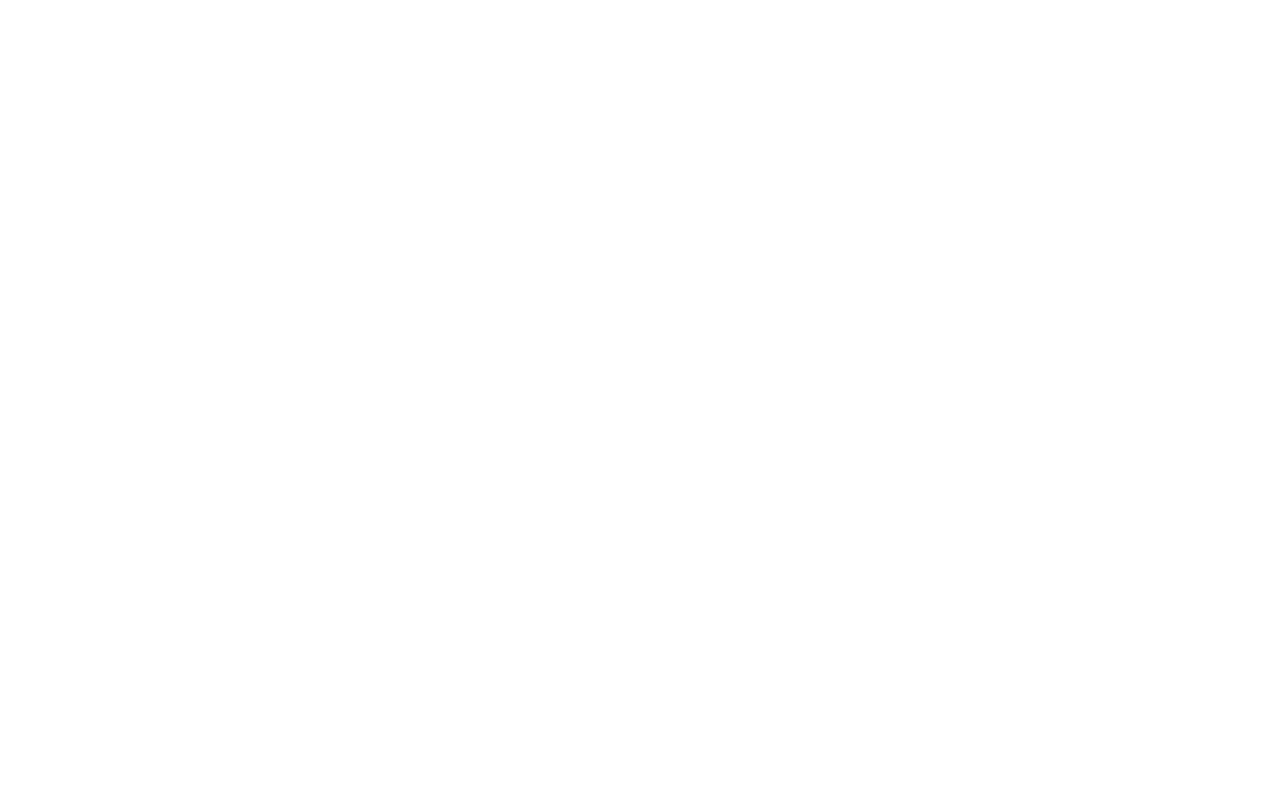
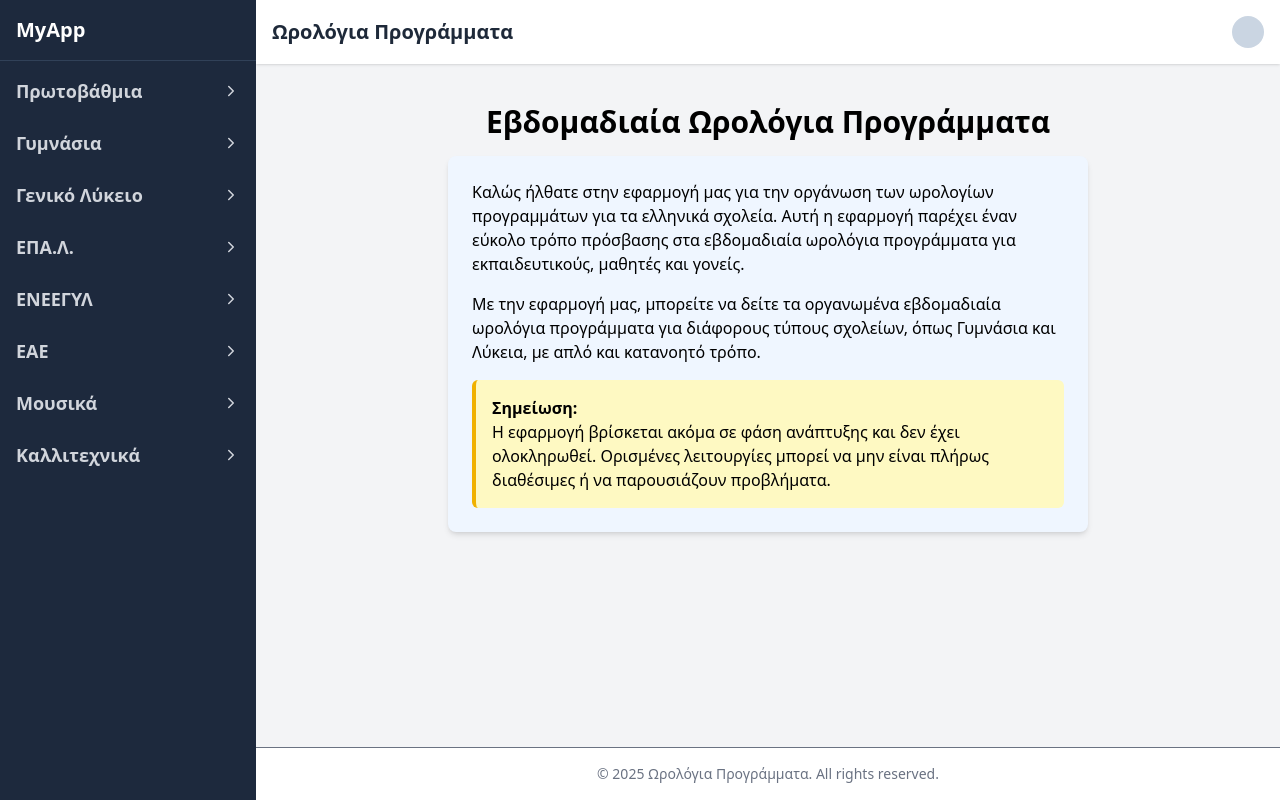
Before and after one commit to tbousiou/greek-schools-timetable, a React (Vite) app: page / in a window 1280 px wide. Built offline with nearby package versions, Linux system fonts and the light colour scheme.

Commit message:
Routing refactor

```diff
--- a/src/App.jsx
+++ b/src/App.jsx
@@ -1,9 +1,5 @@
-import { useState } from 'react'
-import { BrowserRouter as Router, Routes, Route } from 'react-router-dom'
-import Sidebar from './components/Sidebar'
-import Header from './components/Header'
-import Footer from './components/Footer'
-
+import { createBrowserRouter, RouterProvider } from 'react-router-dom';
+import Layout from './components/Layout';
 import Home from './pages/Home'
 
 import Dimotiko from './pages/Dimotiko'
@@ -30,61 +26,34 @@ import LykeioMousiko from './pages/LykeioMousiko'
 import GymnasioKallitexniko from './pages/GymnasioKallitexniko'
 import LykeioKallitexniko from './pages/LykeioKallitexniko'
 
+const router = createBrowserRouter([
+  { path: '/',
+    element: <Layout />,
+    children: [
+      { index: true, element: <Home /> },
+      { path: 'dimotiko', element: <Dimotiko /> },
+      { path: 'nipiagogio', element: <Nipiagogio /> },
+      { path: 'gymnasio-imerisio', element: <GymnasioImerirsio /> },
+      { path: 'gymnasio-esperino', element: <GymnasioEsperino /> },
+      { path: 'lykeio-imerisio', element: <LykeioImerisio /> },
+      { path: 'lykeio-esperino', element: <LykeioEsperino /> },
+      { path: 'epal-imerisio', element: <EpalImerisio /> },
+      { path: 'epal-esperino', element: <EpalEsperino /> },
+      { path: 'epal-protypo', element: <EpalProtypo /> },
+      { path: 'gymnasio-eneegyl', element: <GymnasioEneegyl /> },
+      { path: 'lykeio-eneegyl', element: <LykeioEneegyl /> },
+      { path: 'gymnasio-eae', element: <GymnasioEae /> },
+      { path: 'lykeio-eae', element: <LykeioEae /> },
+      { path: 'gymnasio-mousiko', element: <GymnasioMousiko /> },
+      { path: 'lykeio-mousiko', element: <LykeioMousiko /> },
+      { path: 'gymnasio-kallitexniko', element: <GymnasioKallitexniko /> },
+      { path: 'lykeio-kallitexniko', element: <LykeioKallitexniko /> },
+    ]
+  }
+]);
 
-function App() {
-  const [sidebarOpen, setSidebarOpen] = useState(false)
+export default function App() {
 
-  const toggleSidebar = () => {
-    setSidebarOpen(!sidebarOpen)
-  }
+  return <RouterProvider router={router} />;
 
-  return (
-
-    <div className="flex h-screen bg-gray-100">
-      {/* Sidebar */}
-      <Sidebar sidebarOpen={sidebarOpen} toggleSidebar={toggleSidebar} />
-
-      {/* Main Content */}
-      <div className="flex-1 flex flex-col overflow-hidden">
-        {/* Header */}
-        <Header toggleSidebar={toggleSidebar} />
-
-        {/* Content */}
-        <main className="flex-1 overflow-auto p-6">
-          <Routes>
-            <Route path="/" element={<Home />} />
-            <Route path="/dimotiko" element={<Dimotiko />} />
-            <Route path="/nipiagogio" element={<Nipiagogio />} />
-
-            <Route path="/gymnasio-imerisio" element={<GymnasioImerirsio />} />
-            <Route path="/gymnasio-esperino" element={<GymnasioEsperino />} />
-
-            <Route path="/geniko-lykeio-imerisio" element={<LykeioImerisio />} />
-            <Route path="/geniko-lykeio-esperino" element={<LykeioEsperino />} />
-
-            <Route path="/epal-imerisio" element={<EpalImerisio />} />
-            <Route path="/epal-esperino" element={<EpalEsperino />} />
-            <Route path="/epal-protypo" element={<EpalProtypo />} />
-
-            <Route path="/gymnasio-eneegyl" element={<GymnasioEneegyl />} />
-            <Route path="/lykeio-eneegyl" element={<LykeioEneegyl />} />
-            <Route path="/gymnasio-eae" element={<GymnasioEae />} />
-            <Route path="/lykeio-eae" element={<LykeioEae />} />
-
-            <Route path="/gymnasio-mousiko" element={<GymnasioMousiko />} />
-            <Route path="/lykeio-mousiko" element={<LykeioMousiko />} />
-            <Route path="/gymnasio-kallitexniko" element={<GymnasioKallitexniko />} />
-            <Route path="/lykeio-kallitexniko" element={<LykeioKallitexniko />} />
-            {/* Add more routes here */}
-          </Routes>
-        </main>
-
-        {/* Footer */}
-        <Footer />
-      </div>
-    </div>
-
-  )
 }
-
-export default App
--- /dev/null
+++ b/src/components/Layout.jsx
@@ -0,0 +1,26 @@
+import { Outlet, NavLink } from 'react-router-dom';
+import { useState } from 'react';
+import Sidebar from './Sidebar';
+import Header from './Header';
+import Footer from './Footer';
+
+export default function Layout() {
+    const [sidebarOpen, setSidebarOpen] = useState(false)
+
+    const toggleSidebar = () => {
+        setSidebarOpen(!sidebarOpen)
+    }
+    return (
+        <div className="flex h-screen bg-gray-100">
+            <Sidebar sidebarOpen={sidebarOpen} toggleSidebar={toggleSidebar} />
+            <div className="flex-1 flex flex-col overflow-hidden">
+                <Header toggleSidebar={toggleSidebar} />
+                {/* Content */}
+                <main className="flex-1 overflow-auto p-6">
+                    <Outlet />
+                </main>
+                <Footer />
+            </div>
+        </div>
+    );
+}
--- a/src/components/Sidebar.jsx
+++ b/src/components/Sidebar.jsx
@@ -1,5 +1,5 @@
 import { X, ChevronDown, ChevronRight } from 'lucide-react'
-import { Link } from 'react-router-dom'
+import { NavLink } from 'react-router-dom'
 import { useState } from 'react'
 
 const navGroups = [
@@ -20,8 +20,8 @@ const navGroups = [
     {
         title: 'Γενικό Λύκειο',
         items: [
-            { title: 'Ημερήσιο Γενικό Λύκειο', path: '/geniko-lykeio-imerisio' },
-            { title: 'Εσπερινό Γενικό Λύκειο', path: '/geniko-lykeio-esperino' },
+            { title: 'Ημερήσιο Γενικό Λύκειο', path: '/lykeio-imerisio' },
+            { title: 'Εσπερινό Γενικό Λύκειο', path: '/lykeio-esperino' },
         ],
     },
     {
@@ -88,9 +88,9 @@ function Sidebar({ sidebarOpen, toggleSidebar }) {
         `}
             >
                 <div className="p-4 flex justify-between items-center border-b border-slate-700">
-                    <Link to="/" className="text-xl font-bold">
+                    <NavLink to="/" className="text-xl font-bold">
                         MyApp
-                    </Link>
+                    </NavLink>
                     <button onClick={toggleSidebar} className="lg:hidden text-white">
                         <X size={24} />
                     </button>
@@ -119,12 +119,16 @@ function Sidebar({ sidebarOpen, toggleSidebar }) {
                                 >
                                     {group.items.map((item, itemIndex) => (
                                         <li key={itemIndex}>
-                                            <Link
+                                            <NavLink
                                                 to={item.path}
-                                                className="block p-2 rounded-md hover:bg-slate-700 transition-colors pl-4"
+                                                className={({ isActive }) =>
+                                                    `block p-2 rounded-md transition-colors pl-4 ${
+                                                        isActive ? 'bg-slate-700 font-medium' : 'hover:bg-slate-700'
+                                                    }`
+                                                }
                                             >
                                                 {item.title}
-                                            </Link>
+                                            </NavLink>
                                         </li>
                                     ))}
                                 </ul>
--- a/src/main.jsx
+++ b/src/main.jsx
@@ -1,14 +1,10 @@
 import { StrictMode } from 'react'
 import { createRoot } from 'react-dom/client'
-import { BrowserRouter } from 'react-router-dom'
 import './index.css'
 import App from './App.jsx'
 
 createRoot(document.getElementById('root')).render(
-  <BrowserRouter basename="/greek-schools-timetable">
     <StrictMode>
       <App />
     </StrictMode>
-  </BrowserRouter>
-
 )
--- a/vite.config.js
+++ b/vite.config.js
@@ -5,5 +5,5 @@ import tailwindcss from '@tailwindcss/vite'
 // https://vite.dev/config/
 export default defineConfig({
   plugins: [react(), tailwindcss()],
-  base: '/greek-schools-timetable/',
+  // base: '/greek-schools-timetable/',
 })
```
